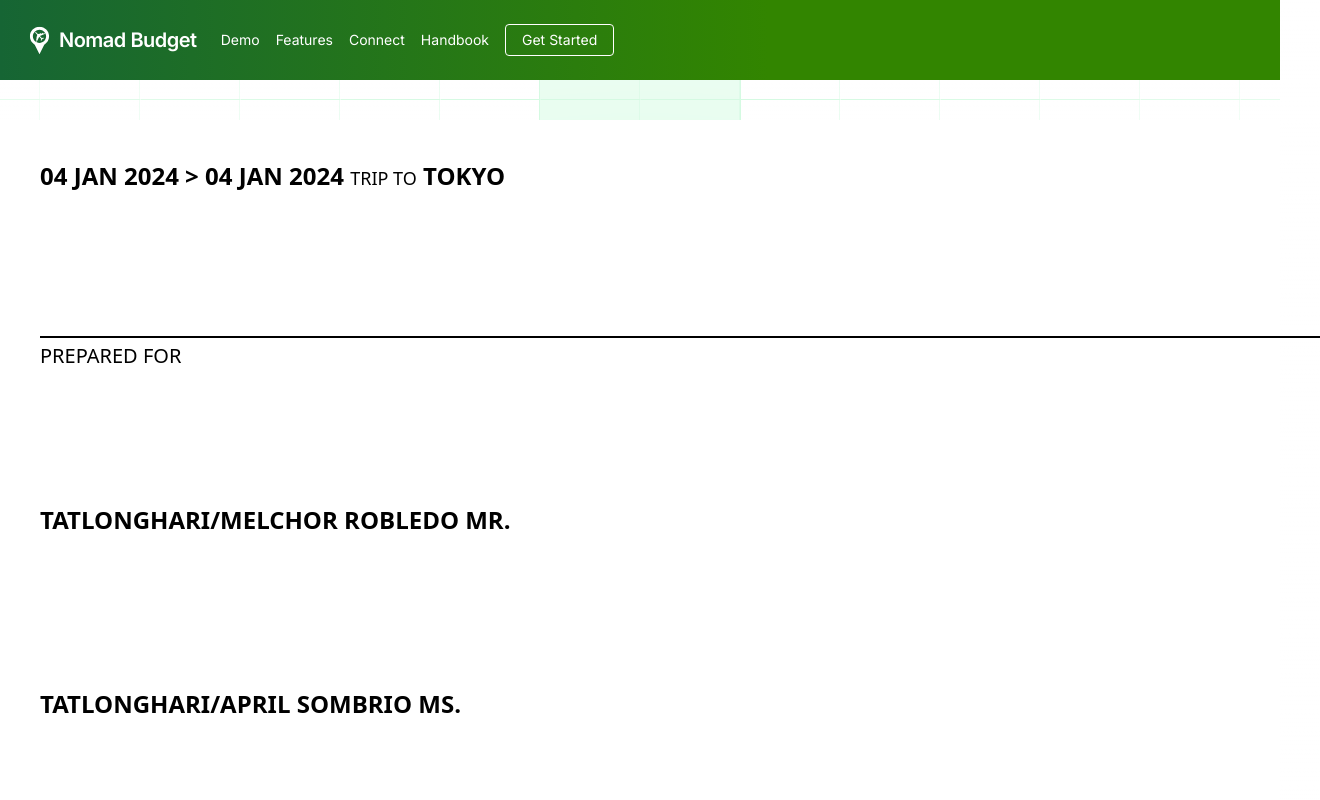
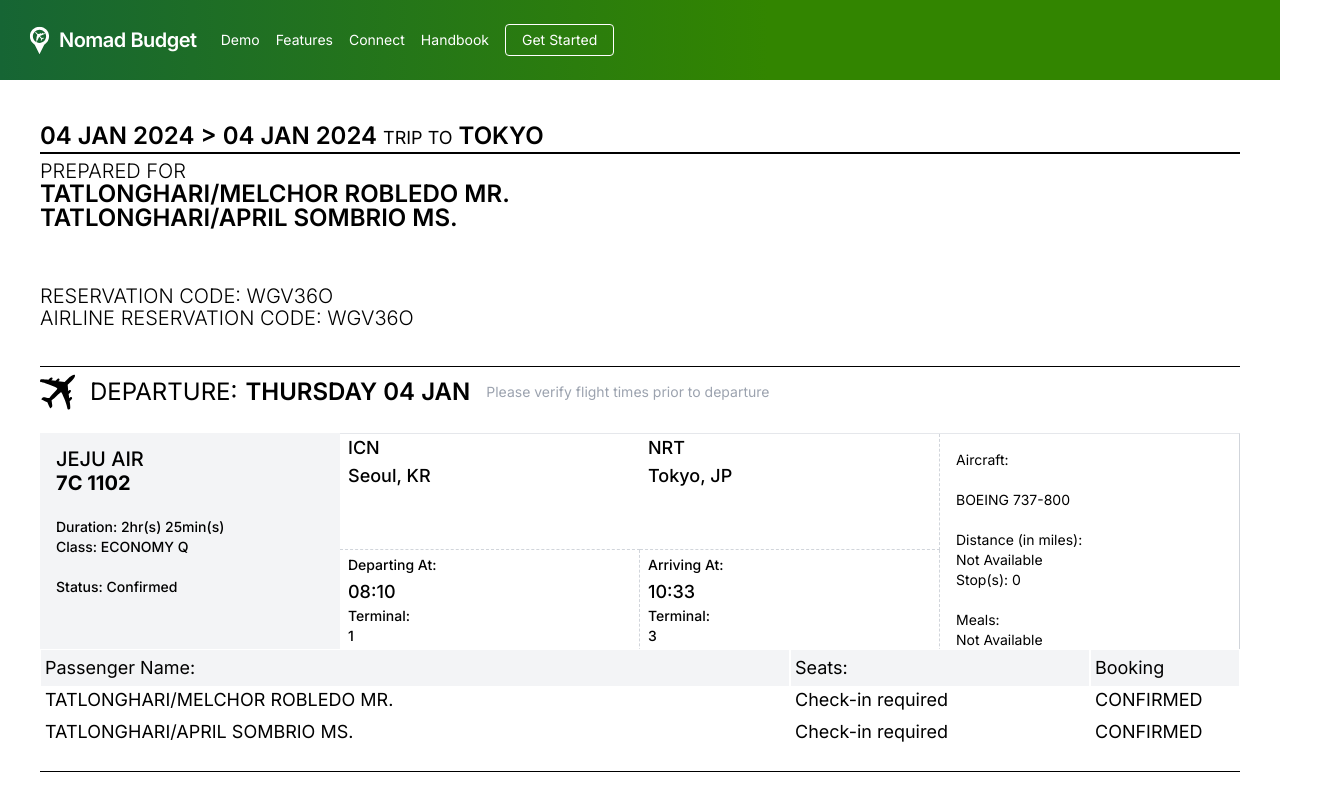
Before and after one commit to mel3kings/nomad-budget, a Next.js app: page /onward in a window 1280 px wide. Shown: the top 800 px of the page, 1320 px wide, since content can reach past the window. Built offline with nearby package versions, Linux system fonts and the light colour scheme; no server answers.

Commit message:
feat: design

```diff
--- a/src/app/onward/page.js
+++ b/src/app/onward/page.js
@@ -3,16 +3,15 @@
 
 const PDFViewer = () => {
   return (
-    <div className="pt-10 mt-10 bg-white h-screen relative h-[100vh] bg-red-100 font-sans ">
-      <div className="grid grid-rows-10 bg-white w-[50vw] px-10">
+    <div className="pt-10 bg-white h-screen relative h-[100vh] w-[100vw]">
+      <div className="grid bg-white px-10">
         <div className="row-span-1 text-2xl font-semibold">
           04 JAN 2024 &gt; 04 JAN 2024 <span className="font-normal text-lg">TRIP TO</span> TOKYO
         </div>
-
         <div className="row-span-1 border-t-2 border-black text-2xl font-semibold">
           <span className="font-light text-xl">PREPARED FOR</span>
         </div>
-        <div className="row-span-1 text-2xl font-semibold leading-4">TATLONGHARI/MELCHOR ROBLEDO MR.</div>
+        <div className="row-span-1 text-2xl font-semibold leading-4 ">TATLONGHARI/MELCHOR ROBLEDO MR.</div>
         <div className="row-span-1 text-2xl font-semibold">TATLONGHARI/APRIL SOMBRIO MS.</div>
         <div className="row-span-1"> </div>
         <div className="row-span-1 pt-12 text-xl font-light leading-2">RESERVATION CODE: WGV36O</div>
@@ -23,46 +22,91 @@
           <PlaneSVG />
           <span className="font-normal pr-2">DEPARTURE: </span>
           THURSDAY 04 JAN
-          <span className="font-light text-sm pl-4 text-gray-400">Please verify flight times prior to departure </span>
+          <span className="font-normal text-sm pl-4 text-gray-400">Please verify flight times prior to departure </span>
         </div>
-
         <div className="row-span-1 pt-4">
           {" "}
-          <div className="grid grid-cols-7 w-[100vw] h-[20vh] gaps-1">
-            <div className="grid col-span-2 bg-gray-100 font-medium text-xl p-4 leading-5">
+          <div className="grid grid-cols-12 h-[25vh] gaps-1">
+            <div className="grid col-span-3 bg-gray-100 font-medium text-xl p-4 leading-5">
               <div>
                 JEJU AIR
                 <br />
                 <p className="font-bold text-xl">7C 1102</p>
+                <br />
+                <p className="font-medium text-sm">
+                  Duration: 2hr(s) 25min(s) <br />
+                  Class: ECONOMY Q
+                </p>
+                <br />
+                <p className="font-medium text-sm">Status: Confirmed</p>
               </div>
-              {/* <p className="font-bold">asdfd</p> */}
             </div>
-
-            <div className="grid col-span-5 border-t">asd</div>
+            <div className="grid col-span-6 font-medium text-lg">
+              <div className="grid grid-cols-2 grid-rows-2 border-t border-t-gray-200 border-b border-b-gray-200">
+                <div className="col-span-1 px-2 row-span-1 border-b border-dashed border-b-gray-300 font-medium">
+                  ICN <br />
+                  Seoul, KR
+                </div>
+                <div className="col-span-1 px-2 row-span-1 border-b border-dashed border-b-gray-300 border-r border-r-gray-300">
+                  NRT
+                  <br />
+                  Tokyo, JP
+                </div>
+                <div className="col-span-1 px-2 row-span-1 border-dashed border-r border-r-gray-300">
+                  <span className="text-sm font-medium">Departing At:</span> <br />
+                  08:10
+                  <br />
+                  <div className="leading-3">
+                    <span className="text-sm font-medium">Terminal:</span>
+                    <br />
+                    <span className="text-sm font-medium">1</span>
+                  </div>
+                </div>
+                <div className="col-span-1 px-2 row-span-1 border-dashed border-r border-r-gray-300">
+                  <span className="text-sm font-medium">Arriving At:</span> <br />
+                  10:33
+                  <br />
+                  <div className="leading-3">
+                    <span className="text-sm font-medium">Terminal:</span>
+                    <br />
+                    <span className="text-sm font-medium">3</span>
+                  </div>
+                </div>
+              </div>
+            </div>
+            <div className="grid col-span-3 border-t border-t-gray-200 border-b border-b-gray-200 border-r border-r-gray-300 font-regular text-sm p-4 leading-5 whitespace-nowrap">
+              Aircraft: <br />
+              <br />
+              BOEING 737-800
+              <br />
+              <br />
+              Distance (in miles):
+              <br /> Not Available
+              <br /> Stop(s): 0 <br />
+              <br /> Meals: <br />
+              Not Available
             </div>
           </div>
           <div className="row-span-1 pt-4">
             {" "}
-          <div className="grid grid-cols-8 font-regular w-[100vw] gaps-1 text-lg">
+            <div className="grid grid-cols-8 font-regular gaps-1 text-lg">
               <div className="grid col-span-5 bg-gray-100 border border-white p-1">Passenger Name:</div>
               <div className="grid col-span-2 bg-gray-100 border border-white p-1">Seats:</div>
               <div className="grid col-span-1 bg-gray-100 border border-white p-1">Booking </div>
             </div>
-          <div className="grid grid-cols-8 font-regular w-[100vw] gaps-1 text-lg leading-4">
+            <div className="grid grid-cols-8 font-regular gaps-1 text-lg leading-4">
               <div className="grid col-span-5 border border-white p-1">TATLONGHARI/MELCHOR ROBLEDO MR.</div>
               <div className="grid col-span-2 border border-white p-1">Check-in required</div>
               <div className="grid col-span-1 border border-white p-1">CONFIRMED </div>
             </div>
-          <div className="grid grid-cols-8 font-regular w-[100vw] gaps-1 text-lg leading-2 border-b border-black pb-5">
+            <div className="grid grid-cols-8 font-regular gaps-1 text-lg leading-2 border-b border-black pb-5">
               <div className="grid col-span-5 border border-white p-1">TATLONGHARI/APRIL SOMBRIO MS.</div>
               <div className="grid col-span-2 border border-white p-1">Check-in required</div>
               <div className="grid col-span-1 border border-white p-1">CONFIRMED </div>
             </div>
           </div>
         </div>
-
-      {/* <div className="absolute top-1/3 left-1/3 text-black text-5xl font-bold">Overlay Text</div> */}
-      {/* <div className="absolute bottom-0 left-0 text-black text-5xl font-bold">Overlay Text</div> */}
+      </div>
     </div>
   );
 };
```
Lines whose indentation alone changed are shown as unchanged.
